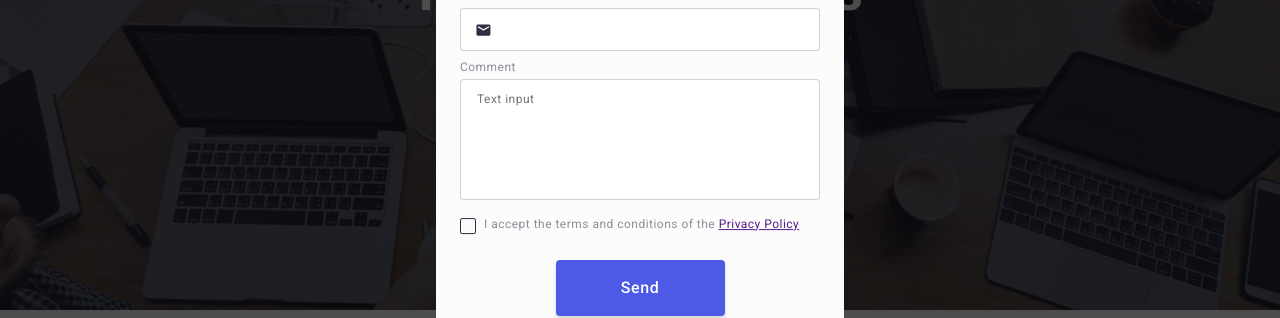
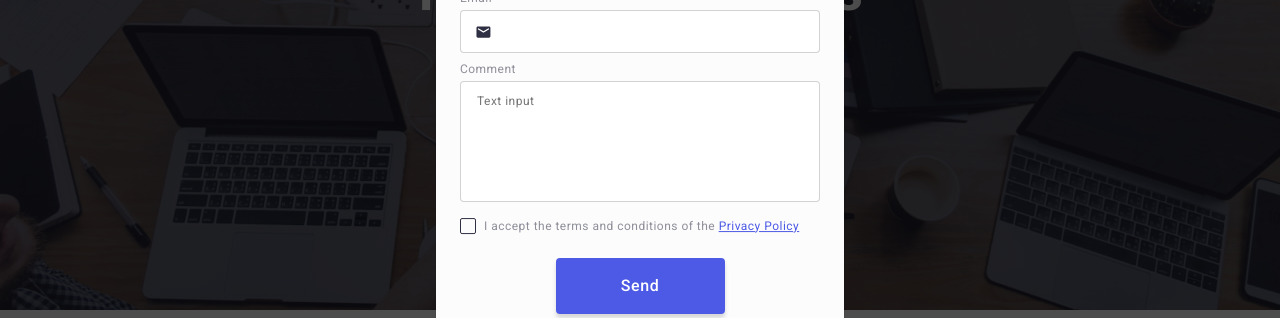
Before and after one commit to MarginTrader1/goit-markup-hw-06, a plain HTML site: page index.html in a window 1280 px wide. Both pictures are taken after a click on the button "Order Service". Shown: the part 363-681 px from the top of the page. Drawn offline with nearby package versions, Linux system fonts and the light colour scheme.

Commit message:
fix mistakes

```diff
--- a/css/styles.css
+++ b/css/styles.css
@@ -51,6 +51,24 @@ header {
     cursor: pointer;
 
     transition: background-color 250ms var(--timing-animation) 0ms;
+}
+
+.button {
+    border: 0 solid transparent;
+    border-radius: 4px;
+
+    font-family: inherit;
+    color: var(--main-background-color);
+
+    font-size: 16px;
+    font-weight: 500;
+    line-height: 1.5;
+    letter-spacing: 0.04em;
+
+    background-color: var(--link-color);
+    cursor: pointer;
+
+    box-shadow: 0px 4px 4px rgba(0, 0, 0, 0.15);
 }
 
 .visually-hidden {
@@ -208,7 +226,7 @@ header {
     color: var(--main-background-color);
     font-size: 16px;
     font-weight: 600;
-    line-height: 1.187;
+    line-height: 1.5;
     letter-spacing: 0.04em;
 
     background-color: var(--link-color);
@@ -844,10 +862,10 @@ header {
 .form-input-title {
     margin: 0;
     margin-bottom: 4px;
+
     font-weight: 400;
     font-size: 12px;
     line-height: 1.34;
-
     letter-spacing: 0.04em;
 
     color: #8E8F99;
@@ -861,8 +879,10 @@ header {
     margin: 0;
     width: 100%;
     height: 100%;
+
     padding: 11px 16px;
     padding-left: 38px;
+
     border: 1px solid rgba(33, 33, 33, 0.2);
     border-radius: 4px;
 
@@ -979,3 +999,11 @@ header {
     opacity: 1;
     fill: #F4F4FD;
 }
+
+.checkbox-link {
+    color: var(--link-color);
+}
+
+.checkbox-title {
+    margin: 0;
+}
--- a/index.html
+++ b/index.html
@@ -442,7 +442,7 @@
                         <use href="./images/symbol-defs.svg#icon-click"></use>
                     </svg>
                 </div>
-                <span class="form-input-title">I accept the terms and conditions of the <a href="">Privacy Policy</a></span>
+                <span class="form-input-title checkbox-title">I accept the terms and conditions of the <a href="" class="checkbox-link">Privacy Policy</a></span>
             </label>
 
             <button type="submit" class="modal-send-button">Send</button>
```
